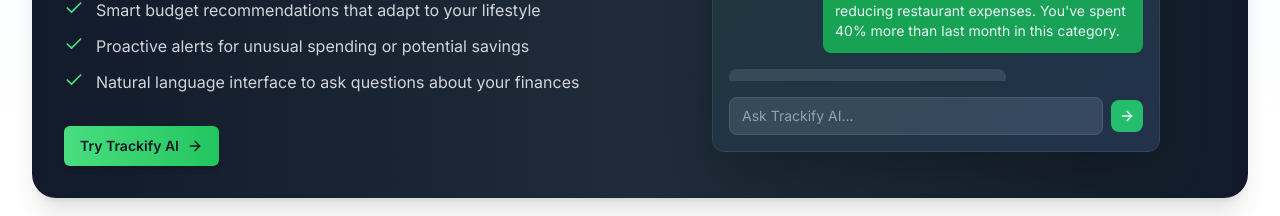
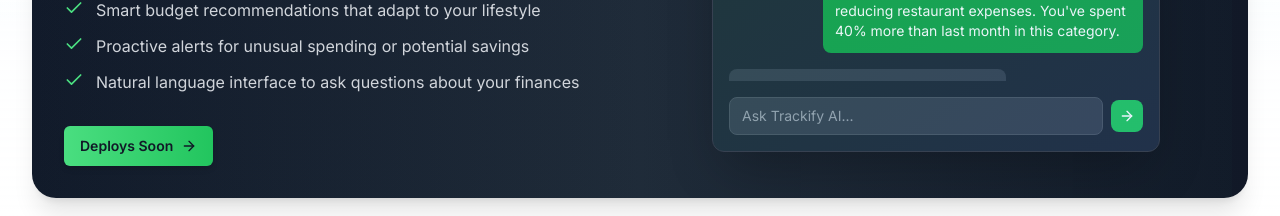
Before and after one commit to mytrackifyapp/trackifyapp, a Next.js app: page / in a window 1280 px wide. Shown: the part 3080-3296 px from the top of the page. Built offline with nearby package versions, Linux system fonts and the light colour scheme.

Commit message:
v1updates

```diff
--- a/app/page.js
+++ b/app/page.js
@@ -578,12 +578,12 @@
                 </ul>
                 <div className="mt-8">
                   <Link
-                    href="https://my-awesome-chatbot-beta-hazel.vercel.app/" // Replace with your external URL
+                    href="#" // Replace with your external URL
                     target="_blank" // Opens the link in a new tab
                     rel="noopener noreferrer" // Improves security for external links
                     className="inline-flex items-center rounded-md py-2.5 px-4 text-sm font-semibold text-gray-900 bg-gradient-to-r from-green-400 to-green-500 hover:from-green-500 hover:to-green-600 transition-all shadow-md"
                   >
-                    Try Trackify AI<ArrowRight className="ml-2 h-4 w-4" />
+                   Deploys Soon<ArrowRight className="ml-2 h-4 w-4" />
                   </Link>
                 </div>
               </div>
@@ -858,7 +858,7 @@
                     Get started
                   </Link>
                   <button onClick={openVideo} className="text-sm font-semibold leading-6 text-white flex items-center">
-                    <Play className="mr-2 h-4 w-4" /> Use Trackify like an app <span aria-hidden="true">→</span>
+                    <Play className="mr-2 h-4 w-4" /> Watch Demo <span aria-hidden="true">→</span>
                   </button>
                 </div>
               </div>
```
Also changed, not shown: 1 other file (tests, documents, lock files or other folders).
